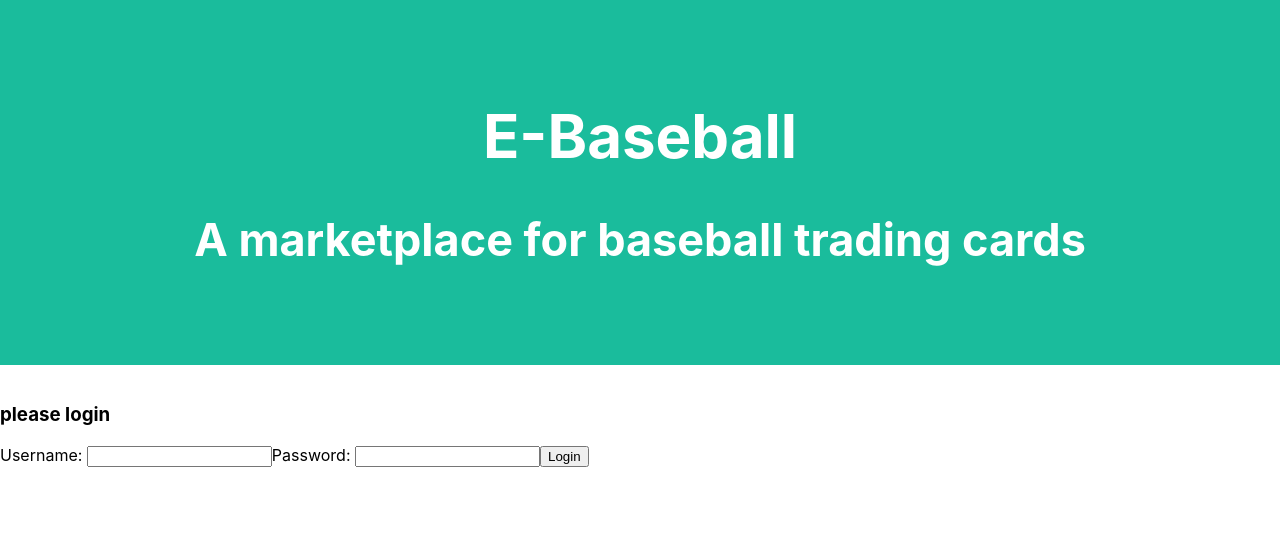
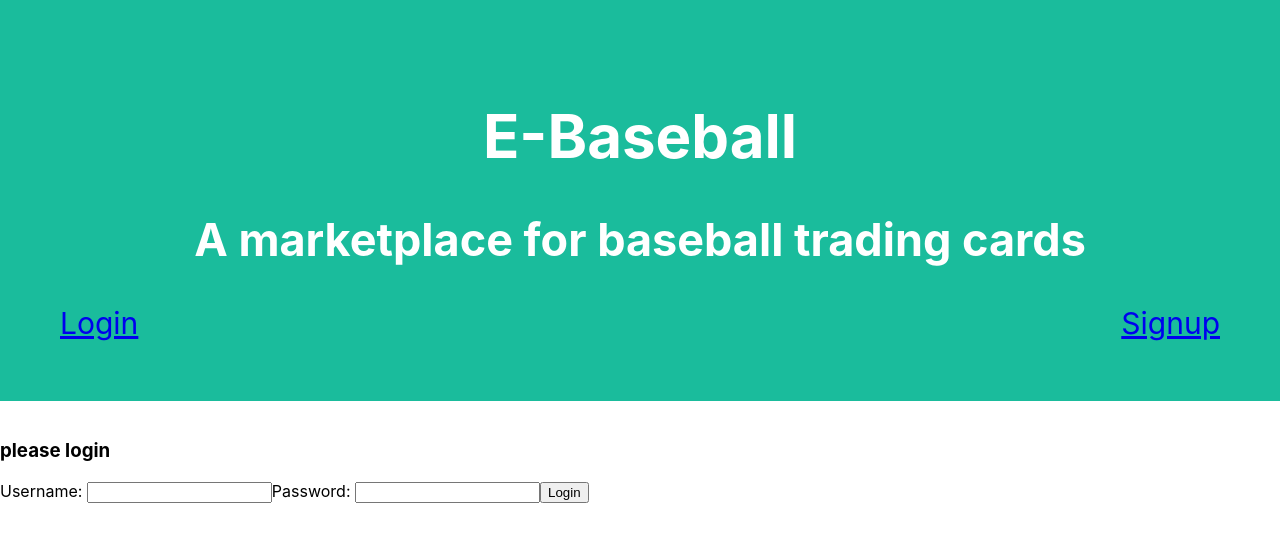
Before and after one commit to learn-co-git/e_baseball_frontend, a React (Create React App) app: page /login in a window 1280 px wide. Shown: the top 542 px of the page. Built offline with nearby package versions, Linux system fonts and the light colour scheme; no server answers.

Commit message:
added routes

```diff
--- a/src/App.js
+++ b/src/App.js
@@ -6,13 +6,12 @@ import { clearCollection, fetchCollection } from './reducers/card'
 import { fetchMarket, clearMarket } from './reducers/market'
 import { useDispatch, useStore } from 'react-redux'
 import { Home } from './components/Home'
-import { LoginForm } from './components/LoginForm'
-import { SignupForm } from './components/Signup'
+import LoginForm from './components/LoginForm'
+import SignupForm from './components/Signup'
 import { LogOut } from './components/Logout'
 import './App.css'
-
-import { BrowserRouter as Router, Route, Link, Switch } from "react-router-dom";
-import Market from './components/Market'
+import NavBar from './components/NavBar'
+import { Route, Switch, BrowserRouter as Router } from "react-router-dom";
 
 
 class App extends React.Component {
@@ -34,9 +33,15 @@ class App extends React.Component {
       <div className="header">
         <h1>E-Baseball</h1>
         <h2>A marketplace for baseball trading cards</h2>
-        { loggedIn > 0 ? <LogOut/> : null }
+        { loggedIn > 0 ? <LogOut/> : <NavBar/> }
       </div>
-      { loggedIn > 0 ? <Home/> : <LoginForm/> }
+      { loggedIn > 0 ? <Home/> : null }
+      <Router>
+        <Switch>
+          <Route path="/login" exact component={LoginForm}/>
+          <Route path="/signup" exact component={SignupForm}/>
+          </Switch>
+        </Router>
     </div>
   )
   }
--- a/src/components/Home.js
+++ b/src/components/Home.js
@@ -1,9 +1,7 @@
 import React from 'react';
-import { useDispatch, connect } from 'react-redux'
-import { fetchCollection, clearCollection } from '../reducers/card'
 import Cards from './Cards'
-import { LogOut } from './Logout'
 import Market from './Market'
+import {Link} from 'react-router-dom'
 
 export class Home extends React.Component {
 
--- a/src/components/LoginForm.js
+++ b/src/components/LoginForm.js
@@ -4,7 +4,7 @@ import '../css/login.css'
 import { addCurrentUser, fetchUser } from '../reducers/current'
 import { unwrapResult } from '@reduxjs/toolkit'
 
-export const LoginForm = () => {
+const LoginForm = () => {
 
   const dispatch = useDispatch()
 
@@ -55,3 +55,5 @@ export const LoginForm = () => {
       </section>
   )
 }
+
+export default LoginForm
--- a/src/components/LoginSignup.js
+++ b/src/components/LoginSignup.js
@@ -1,6 +1,6 @@
 import React from 'react';
-import { LoginForm } from './LoginForm'
-import { SignupForm } from './Signup'
+import LoginForm from './LoginForm'
+import SignupForm from './Signup'
 import '../css/login.css'
 
 export const LoginSignup = () => {
--- a/src/components/Logout.js
+++ b/src/components/Logout.js
@@ -1,5 +1,4 @@
 import React from 'react';
-import { connect } from 'react-redux'
 import { userLogOut } from '../reducers/current'
 import { clearCollection } from '../reducers/card'
 import { useDispatch, useSelector } from 'react-redux'
--- a/src/components/Market.js
+++ b/src/components/Market.js
@@ -1,7 +1,6 @@
 import React from 'react';
 import { connect } from 'react-redux'
 import '../css/card.css'
-import { fetchMarket, getMarket } from '../reducers/market'
 
 export const Market = props => {
   const market = props.cards.map(x => (<div key={x.id}><section>{x.player_name}<br></br>{x.year}<br></br>{x.description}<p>Price...{x.price}</p><p>Current Bid...{x.bid}</p><p>Sold Status...{x.sold_status}</p></section><br>
--- /dev/null
+++ b/src/components/NavBar.js
@@ -0,0 +1,16 @@
+import React from 'react';
+import { NavLink } from "react-router-dom";
+import '../css/card.css'
+import LoginForm from './LoginForm'
+import SignupForm from './Signup'
+
+const NavBar = () => {
+  return (
+    <div className="NavBar">
+      <NavLink exact activeClassName="active" to="/login">Login</NavLink><br></br>
+      <NavLink exact activeClassName="active" to="/signup" >Signup</NavLink>
+    </div>
+      )
+  }
+
+export default (NavBar)
--- a/src/index.js
+++ b/src/index.js
@@ -5,14 +5,14 @@ import App from './App';
 import { store } from './app/store';
 import { Provider } from 'react-redux';
 import * as serviceWorker from './serviceWorker';
-import { CookiesProvider } from "react-cookie";
+import { BrowserRouter } from 'react-router-dom'
 
 
 ReactDOM.render(
     <Provider store={store}>
-      <CookiesProvider>
+      <BrowserRouter>
         <App />
-      </CookiesProvider>
+      </BrowserRouter>
     </Provider>,
   document.getElementById('root')
 );
--- a/src/reducers/card.js
+++ b/src/reducers/card.js
@@ -1,8 +1,4 @@
-import { createSlice, createAsyncThunk } from '@reduxjs/toolkit';
-import { client } from './client'
-import { useDispatch } from 'react-redux'
-import { createAction, createReducer, current } from '@reduxjs/toolkit'
-
+import { createAction, createReducer } from '@reduxjs/toolkit'
 
 const initialState = []
 
--- a/src/reducers/current.js
+++ b/src/reducers/current.js
@@ -1,6 +1,5 @@
 import { client } from './client'
-import { useDispatch } from 'react-redux'
-import { createSlice, createAsyncThunk, createAction, createReducer, current } from '@reduxjs/toolkit'
+import { createAsyncThunk, createAction, createReducer } from '@reduxjs/toolkit'
 
 
 export const fetchUser = createAsyncThunk('currentuser/addCurrentUser', async loginDetails => {
--- a/src/reducers/market.js
+++ b/src/reducers/market.js
@@ -1,4 +1,3 @@
-import { useDispatch } from 'react-redux'
 import { createAction, createReducer } from '@reduxjs/toolkit'
 
 let initialState = []
```
Also changed, not shown: src/components/Signup.js (+4 -3 lines).
